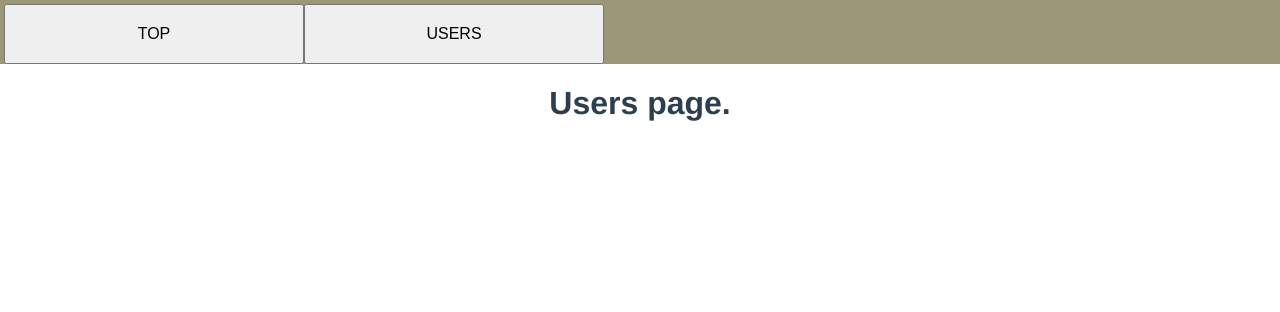
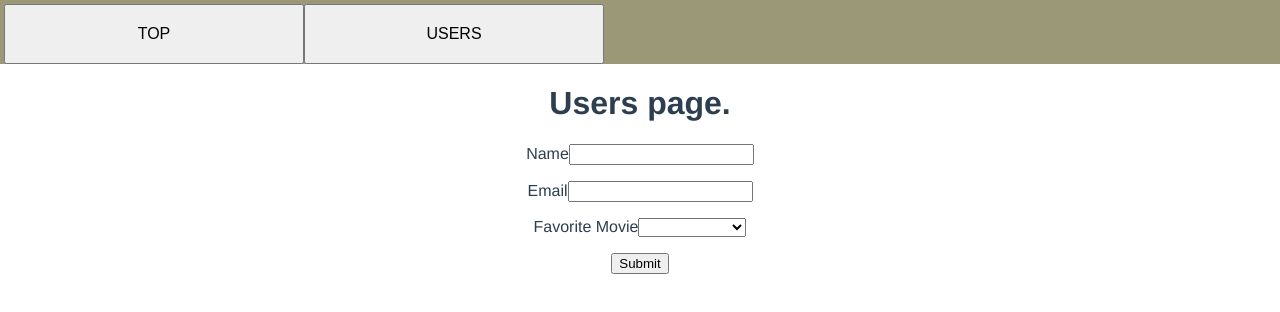
Before and after one commit to okapie/rails5-active-storage-vue2.5, a Vue app: page /#/users in a window 1280 px wide. Shown: the top 312 px of the page. Built offline with nearby package versions, Linux system fonts and the light colour scheme.

Commit message:
Create a form in the User page.

```diff
--- a/src/App.vue
+++ b/src/App.vue
@@ -41,8 +41,16 @@ export default {
   }
 
   button {
-    width: 300px;
+    width: 100%;
     height: 60px;
     font-size: 16px;
   }
+
+  @media screen and (min-width:768px){
+    button {
+      width: 300px;
+      height: 60px;
+      font-size: 16px;
+    }
+  }
 </style>
--- a/src/components/Top.vue
+++ b/src/components/Top.vue
@@ -15,8 +15,8 @@
           </g>
         </svg>
       </div>
-      <div>
-        <img src="../assets/logo.png" width="60%" height="auto">
+      <div class="vueMarkLayout">
+        <img src="../assets/logo.png" width="100px" height="100px">
       </div>
     </div>
   </div>
@@ -36,9 +36,7 @@ export default {
 <!-- Add "scoped" attribute to limit CSS to this component only -->
 <style scoped>
   .wrapper {
-    width: 850px;
     text-align: center;
-    padding: 50px 0 20vh 50px;
   }
 
   .markLayout {
@@ -46,35 +44,8 @@ export default {
     justify-content: center;
   }
 
-  .list {
-    display: flex;
-    flex-wrap: wrap;
-    width: 500px;
-    margin-left: 20%;
-    border-top: 1px solid #000;
-    border-right: 1px solid #000;
-    border-left: 1px solid #000;
-  }
-
-  .term {
-    width: 140px;
-    border-right: 1px solid #000;
-    border-bottom: 1px solid #000;
-    background: #cacaca;
-    text-align: left;
-    padding: 14px 4px;
-  }
-
-  .description {
-    width: 342px;
-    margin: 0;
-    border-bottom: 1px solid #000;
-    display: flex;
-    -webkit-align-items: center;
-    -webkit-justify-content: center;
-    align-items: center;
-    justify-content: left;
-    padding: 14px 4px;
+  .vueMarkLayout {
+    padding-top: 14px;
   }
 
   input {
--- a/src/components/Users.vue
+++ b/src/components/Users.vue
@@ -1,5 +1,70 @@
 <template>
   <div>
     <h1>Users page.</h1>
+    <form id="app" @submit="checkForm" action="" method="post" novalidate="true">
+      <p v-if="errors && errors.length > 0">
+        <b>Please correct the following error(s):</b>
+        <ul>
+          <li v-for="error in errors">{{ error }}</li>
+        </ul>
+      </p>
+      <p>
+        <label for="name">Name</label>
+        <input type="text" name="name" id="name" v-model="name">
+      </p>
+      <p>
+        <label for="email">Email</label>
+        <input type="email" name="email" id="email" v-model="email">
+      </p>
+      <p>
+        <label for="movie">Favorite Movie</label>
+        <select name="movie" id="movie" v-model="movie">
+          <option>Star Wars</option>
+          <option>Vanilla Sky</option>
+          <option>Atomic Blonde</option>
+        </select>
+      </p>
+      <p>
+        <input type="submit" value="Submit">
+      </p>
+    </form>
   </div>
 </template>
+
+<script>
+  export default {
+    data: function() {
+      return {
+        errors: [],
+        name: null,
+        email: null,
+        movie: null
+      }
+    },
+    methods: {
+      checkForm: function (e) {
+        this.errors = [];
+
+        if (!this.name) {
+          this.errors.push("Name required.");
+        }
+
+        if (!this.email) {
+          this.errors.push('Email required.');
+        } else if (!this.validEmail(this.email)) {
+          this.errors.push('Valid email required.');
+        }
+
+        if (!this.errors.length) {
+          return true;
+        }
+
+        e.preventDefault();
+      },
+      validEmail: function (email) {
+        var re = /^(([^<>()\[\]\\.,;:\s@"]+(\.[^<>()\[\]\\.,;:\s@"]+)*)|(".+"))@((\[[0-9]{1,3}\.[0-9]{1,3}\.[0-9]{1,3}\.[0-9]{1,3}\])|(([a-zA-Z\-0-9]+\.)+[a-zA-Z]{2,}))$/;
+        return re.test(email);
+      }
+    }
+  }
+</script>
--- a/src/main.js
+++ b/src/main.js
@@ -6,7 +6,6 @@ import router from './router'
 
 Vue.config.productionTip = false
 
-/* eslint-disable no-new */
 new Vue({
   el: '#app',
   router,
```
